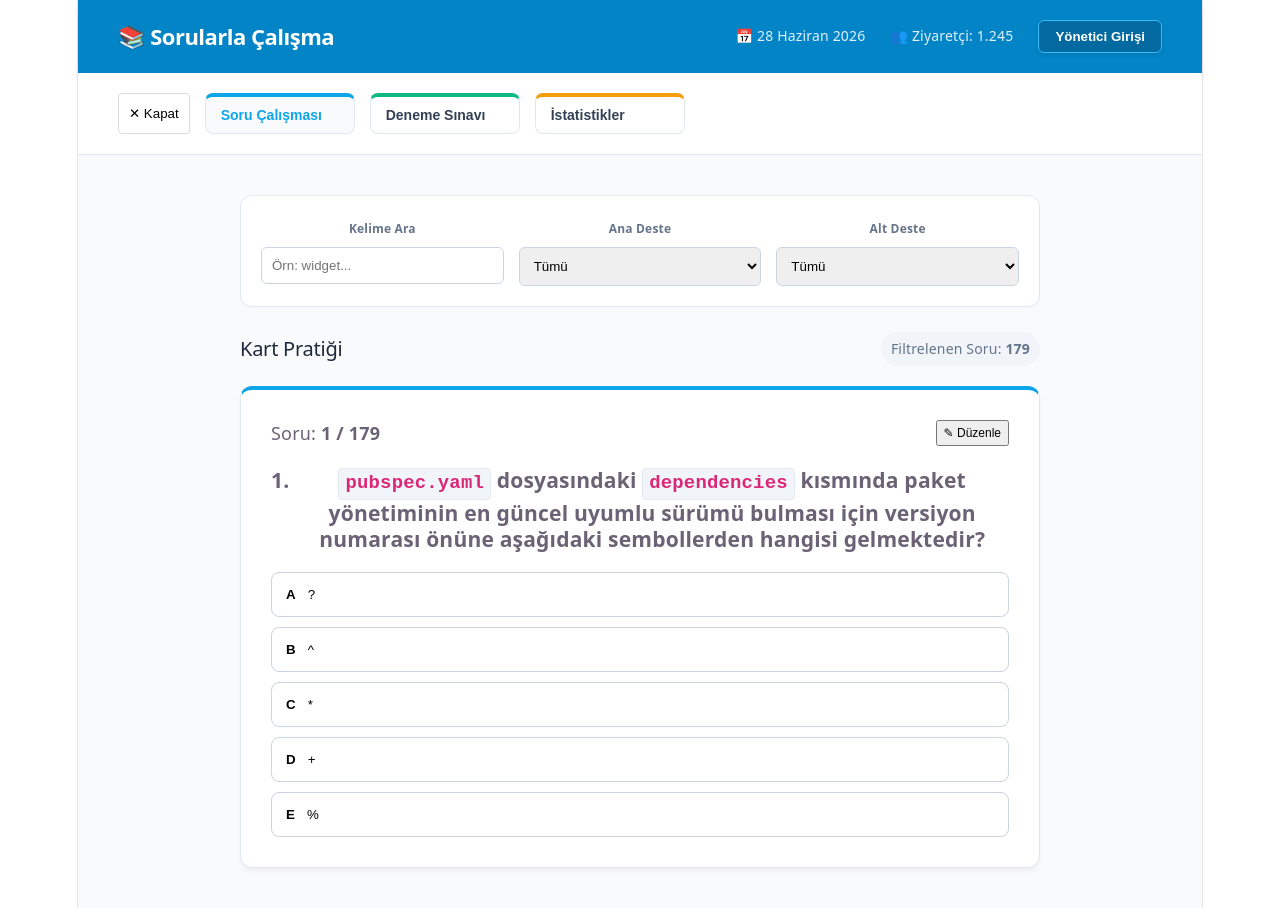
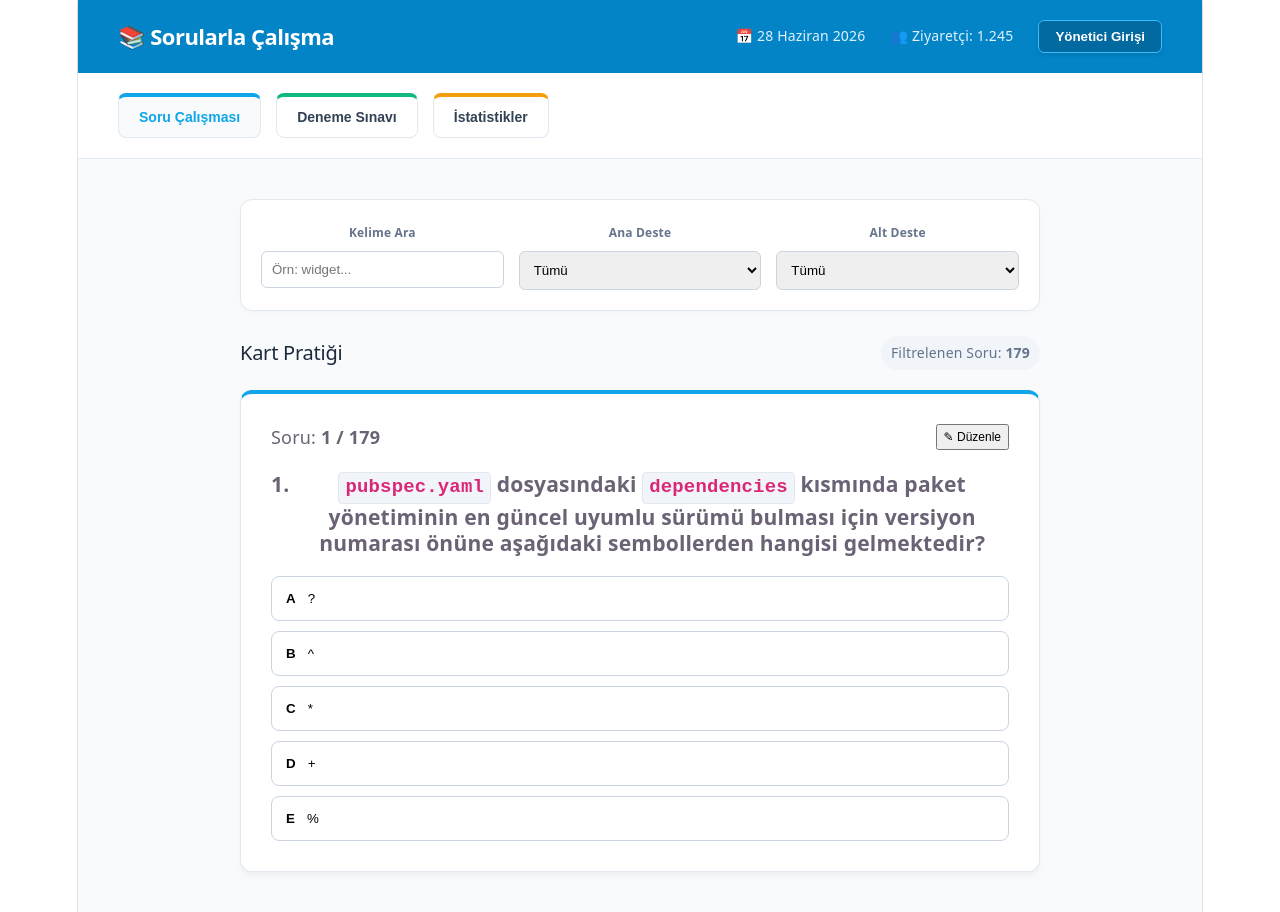
Before and after one commit to mgulaydr-svg/sorularla-calisma-react, a React (Vite) app: page / in a window 1280 px wide. Built offline with nearby package versions, Linux system fonts and the light colour scheme.

Commit message:
düzeltme

```diff
--- a/src/App.tsx
+++ b/src/App.tsx
@@ -168,20 +168,14 @@ function App() {
       {/* 2. BEYAZ ALAN: AÇIKLAMALI VE RENKLİ NAVİGASYON */}
 
       <nav style={{
-        backgroundColor: '#fff', padding: '20px 40px', borderBottom: '1px solid #e2e8f0',
-        display: 'flex', gap: '15px', overflowX: 'auto', flexWrap: 'wrap'
+        backgroundColor: '#fff',
+        padding: '20px 40px',
+        borderBottom: '1px solid #e2e8f0',
+        display: 'flex',
+        gap: '15px',
+        flexWrap: 'wrap', // Ekran daralırsa aşağı kayar, butonlar bozulmaz
+        alignItems: 'center'
       }}>
-        {/* Sandviç Butonu */}
-        <button
-          onClick={() => setIsMenuOpen(!isMenuOpen)}
-          style={{ background: 'none', border: '1px solid #ddd', padding: '10px', borderRadius: '4px', cursor: 'pointer' }}
-        >
-          {isMenuOpen ? '✕ Kapat' : '☰ Menü'}
-        </button>
-
-        {/* Navigasyon butonları: isMenuOpen true ise göster */}
-        {isMenuOpen && (
-          <div style={{ display: 'flex', flexWrap: 'wrap', gap: '15px' }}>
         {navItems.map(item => {
           if (item.adminOnly && !isAdmin) return null;
           const isActive = currentMode === item.id;
@@ -191,20 +185,24 @@ function App() {
               key={item.id}
               onClick={() => setCurrentMode(item.id)}
               style={{
-                    minWidth: '150px', textAlign: 'left', padding: '10px 15px',
+                textAlign: 'left',
+                padding: '12px 20px',
                 backgroundColor: isActive ? '#f8fafc' : '#fff',
-                    border: '1px solid #e2e8f0', borderTop: `4px solid ${item.color}`,
-                    borderRadius: '8px', cursor: 'pointer'
+                border: '1px solid #e2e8f0',
+                borderTop: `4px solid ${item.color}`,
+                borderRadius: '8px',
+                cursor: 'pointer',
+                transition: 'all 0.2s ease',
+                display: 'flex',
+                flexDirection: 'column'
               }}
             >
-                  <div style={{ fontSize: '14px', fontWeight: '700', color: isActive ? item.color : '#334155' }}>
+              <span style={{ fontSize: '14px', fontWeight: '700', color: isActive ? item.color : '#334155' }}>
                 {item.title}
-                  </div>
+              </span>
             </button>
           );
         })}
-          </div>
-        )}
       </nav>
 
       {/* 3. ANA İÇERİK ALANI */}
```
Lines whose indentation alone changed are shown as unchanged.
